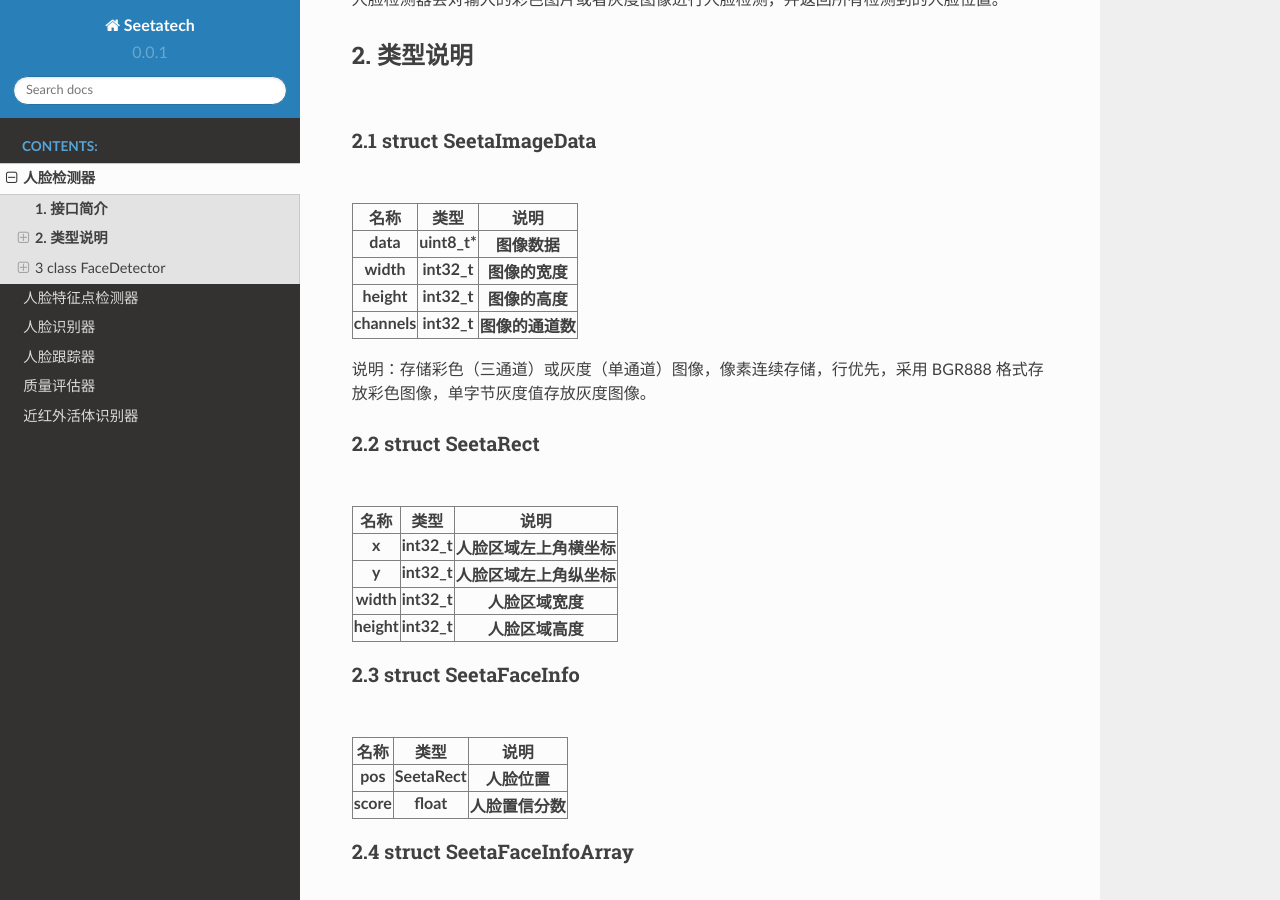
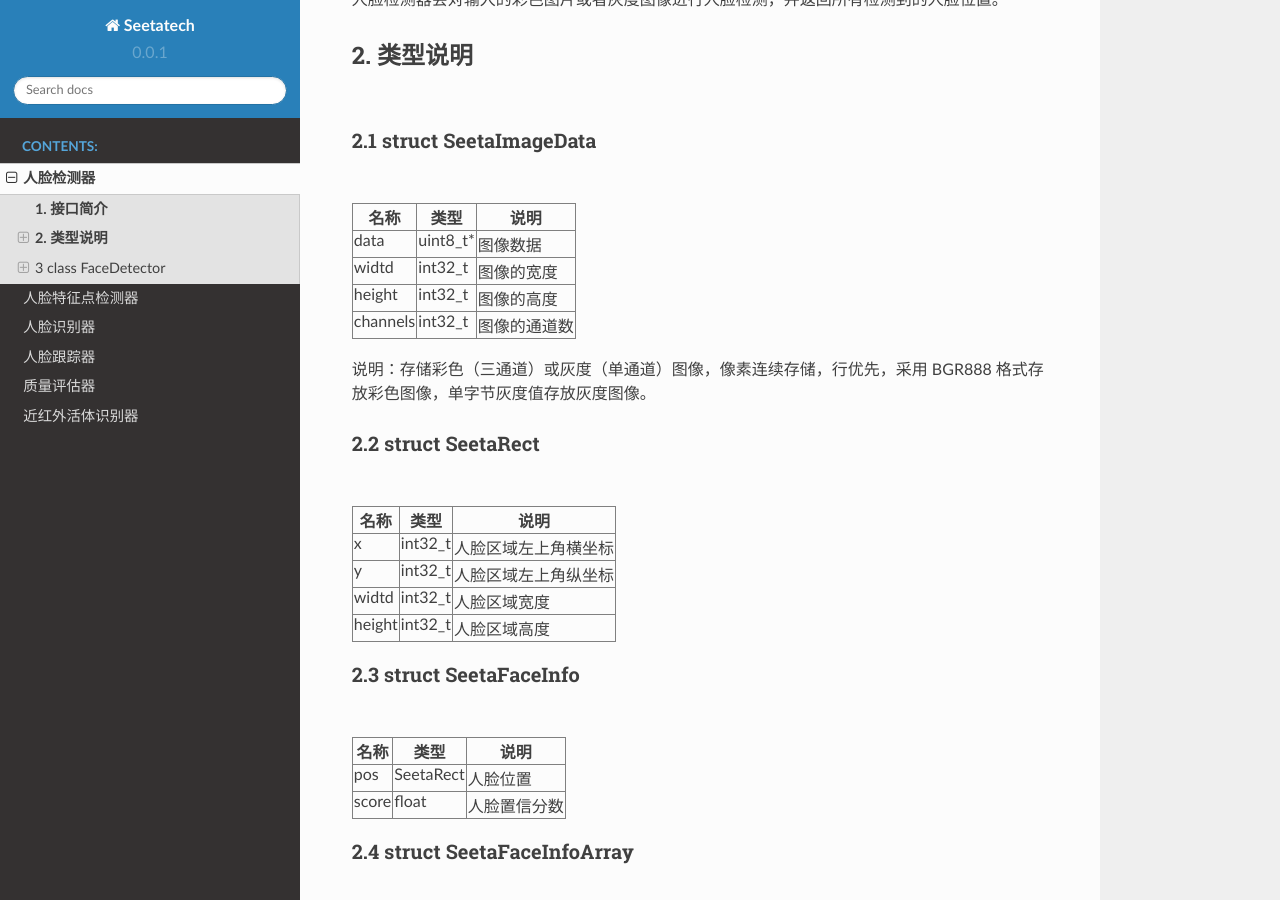
Before and after one commit to speaksoftlove/SeetaDocs, a Sphinx documentation site: the page built from source/FaceDetector.md, in a window 1280 px wide and 900 px high, scrolled down 271 px. Built offline with Sphinx 7.4.7 and the Read the Docs theme 2.0.0, drawn with Linux system fonts in a browser that asks for light colours.

Commit message:
correct fd table style

```diff
--- a/source/FaceDetector.md
+++ b/source/FaceDetector.md
@@ -15,24 +15,24 @@
             <th>说明</th>
         </tr>
          <tr>
-            <th>data</th>
-            <th>uint8_t*</th>
-            <th>图像数据</th>
+            <td>data</td>
+            <td>uint8_t*</td>
+            <td>图像数据</td>
         </tr>
          <tr>
-            <th>width</th>
-            <th>int32_t</th>
-            <th>图像的宽度</th>
+            <td>widtd</td>
+            <td>int32_t</td>
+            <td>图像的宽度</td>
         </tr>
        <tr>
-            <th>height</th>
-            <th>int32_t</th>
-            <th>图像的高度</th>
+            <td>height</td>
+            <td>int32_t</td>
+            <td>图像的高度</td>
         </tr>
         <tr>
-            <th>channels</th>
-            <th>int32_t</th>
-            <th>图像的通道数</th>
+            <td>channels</td>
+            <td>int32_t</td>
+            <td>图像的通道数</td>
         </tr>
 </table>
 <br>
@@ -48,24 +48,24 @@
             <th>说明</th>
         </tr>
         <tr>
-            <th>x</th>
-            <th>int32_t</th>
-            <th>人脸区域左上角横坐标</th>
+            <td>x</td>
+            <td>int32_t</td>
+            <td>人脸区域左上角横坐标</td>
         </tr>
         <tr>
-            <th>y</th>
-            <th>int32_t</th>
-            <th>人脸区域左上角纵坐标</th>
+            <td>y</td>
+            <td>int32_t</td>
+            <td>人脸区域左上角纵坐标</td>
         </tr>
         <tr>
-            <th>width</th>
-            <th>int32_t</th>
-            <th>人脸区域宽度</th>
+            <td>widtd</td>
+            <td>int32_t</td>
+            <td>人脸区域宽度</td>
         </tr>
         <tr>
-            <th>height</th>
-            <th>int32_t</th>
-            <th>人脸区域高度</th>
+            <td>height</td>
+            <td>int32_t</td>
+            <td>人脸区域高度</td>
         </tr>
 </table>
 <br>
@@ -79,14 +79,14 @@
         <th>说明</th>
     </tr>
     <tr>
-        <th>pos</th>
-        <th>SeetaRect</th>
-        <th>人脸位置</th>
+        <td>pos</td>
+        <td>SeetaRect</td>
+        <td>人脸位置</td>
     </tr>
     <tr>
-        <th>score</th>
-        <th>float</th>
-        <th>人脸置信分数</th>
+        <td>score</td>
+        <td>float</td>
+        <td>人脸置信分数</td>
     </tr>
  </table>
  <br>
@@ -100,14 +100,14 @@
         <th>说明</th>
     </tr>
     <tr>
-        <th>data</th>
-        <th>const SeetaFaceInfo*</th>
-        <th>人脸信息数组</th>
+        <td>data</td>
+        <td>const SeetaFaceInfo*</td>
+        <td>人脸信息数组</td>
     </tr>
     <tr>
-        <th>size</th>
-        <th>int</th>
-        <th>人脸信息数组长度</th>
+        <td>size</td>
+        <td>int</td>
+        <td>人脸信息数组长度</td>
     </tr>
 <table>
 <br>
@@ -126,16 +126,16 @@
         <th>说明</th>
     </tr>
     <tr>
-        <th>SEETA_DEVICE_AUTO</th>
-        <th>自动检测，会优先使用 GPU</th>
+        <td>SEETA_DEVICE_AUTO</td>
+        <td>自动检测，会优先使用 GPU</td>
     </tr>
     <tr>
-        <th>SEETA_DEVICE_CPU</th>
-        <th>使用CPU计算</th>
+        <td>SEETA_DEVICE_CPU</td>
+        <td>使用CPU计算</td>
     </tr>
     <tr>
-        <th>SEETA_DEVICE_GPU</th>
-        <th>使用GPU计算</th>
+        <td>SEETA_DEVICE_GPU</td>
+        <td>使用GPU计算</td>
     </tr>
 <table>
 <br>
@@ -152,22 +152,22 @@
         <th>说明</th>
     </tr>
     <tr>
-        <th>model</th>
-        <th>const char**</th>
-        <th></th>
-        <th>检测器模型</th>
+        <td>model</td>
+        <td>const char**</td>
+        <td></td>
+        <td>检测器模型</td>
     </tr>
     <tr>
-        <th>id</th>
-        <th>int</th>
-        <th></th>
-        <th>GPU id</th>
+        <td>id</td>
+        <td>int</td>
+        <td></td>
+        <td>GPU id</td>
     </tr>
     <tr>
-        <th>device</th>
-        <th>SeetaDevice</th>
-        <th>AUTO</th>
-        <th>计算设备(CPU 或者 GPU)</th>
+        <td>device</td>
+        <td>SeetaDevice</td>
+        <td>AUTO</td>
+        <td>计算设备(CPU 或者 GPU)</td>
     </tr>
 <table>
 <br>
@@ -184,10 +184,10 @@
         <th>说明</th>
     </tr>
     <tr>
-        <th>setting </th>
-        <th>const SeetaModelSetting& </th>
-        <th> </th>
-        <th>检测器结构参数 </th>
+        <td>setting </td>
+        <td>const SeetaModelSetting& </td>
+        <td> </td>
+        <td>检测器结构参数 </td>
     </tr>
 <table>
 <br>
@@ -206,16 +206,16 @@
         <th>说明</th>
     </tr>
     <tr>
-        <th>image </th>
-        <th> const SeetaImageData&</th>
-        <th> </th>
-        <th> 输入的图像数据</th>
+        <td>image </td>
+        <td> const SeetaImageData&</td>
+        <td> </td>
+        <td> 输入的图像数据</td>
     </tr>
     <tr>
-        <th>返回值 </th>
-        <th>SeetaFaceInfoArray </th>
-        <th> </th>
-        <th> 人脸信息数组 </th>
+        <td>返回值 </td>
+        <td>SeetaFaceInfoArray </td>
+        <td> </td>
+        <td> 人脸信息数组 </td>
     </tr>
 <table>
 <br>
@@ -239,22 +239,22 @@
         <th>说明</th>
     </tr>
     <tr>
-        <th>property </th>
-        <th>Property </th>
-        <th> </th>
-        <th> 人脸检测器属性类别</th>
+        <td>property </td>
+        <td>Property </td>
+        <td> </td>
+        <td> 人脸检测器属性类别</td>
     </tr>
     <tr>
-        <th> value</th>
-        <th> double</th>
-        <th> </th>
-        <th> 设置的属性值 </th>
+        <td> value</td>
+        <td> double</td>
+        <td> </td>
+        <td> 设置的属性值 </td>
     </tr>
     <tr>
-        <th> 返回值</th>
-        <th>void </th>
-        <th> </th>
-        <th> </th>
+        <td> 返回值</td>
+        <td>void </td>
+        <td> </td>
+        <td> </td>
     </tr>
 <table>
 <br>
@@ -271,16 +271,16 @@
         <th>说明</th>
     </tr>
     <tr>
-        <th>property </th>
-        <th> Property</th>
-        <th> </th>
-        <th> 人脸检测器属性类别</th>
+        <td>property </td>
+        <td> Property</td>
+        <td> </td>
+        <td> 人脸检测器属性类别</td>
     </tr>
     <tr>
-        <th> 返回值</th>
-        <th>double </th>
-        <th> </th>
-        <th> 对应的人脸属性值 </th>
+        <td> 返回值</td>
+        <td>double </td>
+        <td> </td>
+        <td> 对应的人脸属性值 </td>
     </tr>
 <table>
 <br>
```
